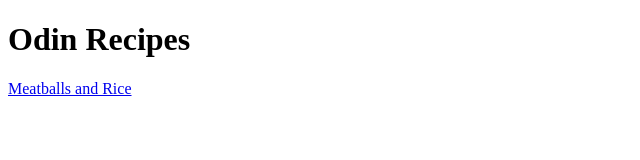
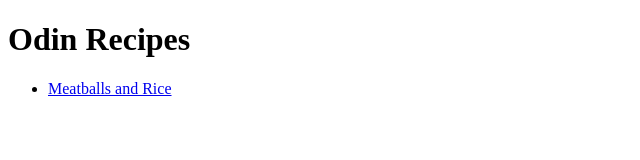
Before and after one commit to brewmaster12/odin-recipes, a plain HTML site: page index.html in a window 1280 px wide. Shown: the whole page, without its empty margins (0-640 px from the left). Drawn offline with Linux system fonts and the light colour scheme.

Commit message:
Iteration 2

```diff
--- a/index.html
+++ b/index.html
@@ -8,9 +8,11 @@
 <body>
 <h1>Odin Recipes</h1>
 
-<a href="recipes/meatballs-and-rice.html">Meatballs and Rice</a>
+<uL>
+<li><a href="recipes/meatballs-and-rice.html">Meatballs and Rice</a></li>
+
+</uL>
+
 
 </body>
-
-
 </html>
```
